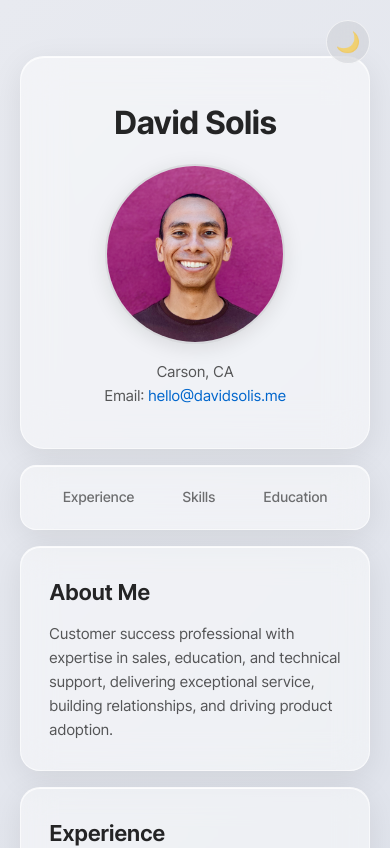
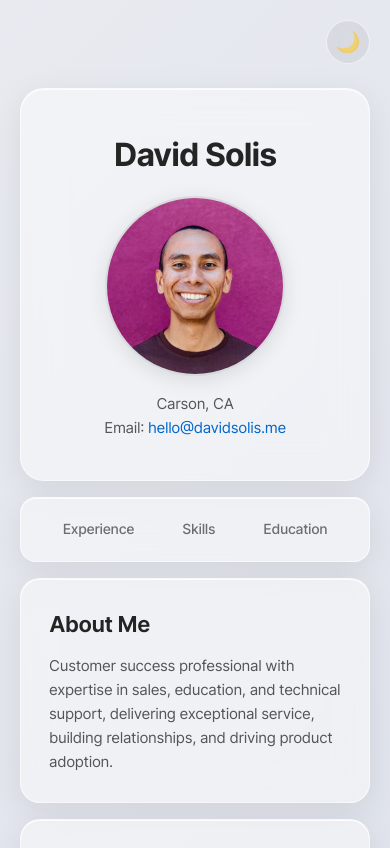
Before and after one commit to soliskit/portfolio, a Next.js app: page / in a window 390 px wide. Shown: the top 848 px of the page. Built offline with nearby package versions, Linux system fonts and the light colour scheme.

Commit message:
add mobile spacing between theme toggle and header
Add top padding on screens under 600px so the fixed theme toggle
button does not overlap the header card.

```diff
--- a/pages/index.module.css
+++ b/pages/index.module.css
@@ -3,3 +3,9 @@
   margin: 0 auto;
   padding: 40px 20px;
 }
+
+@media (max-width: 600px) {
+  .container {
+    padding-top: 72px;
+  }
+}
```
